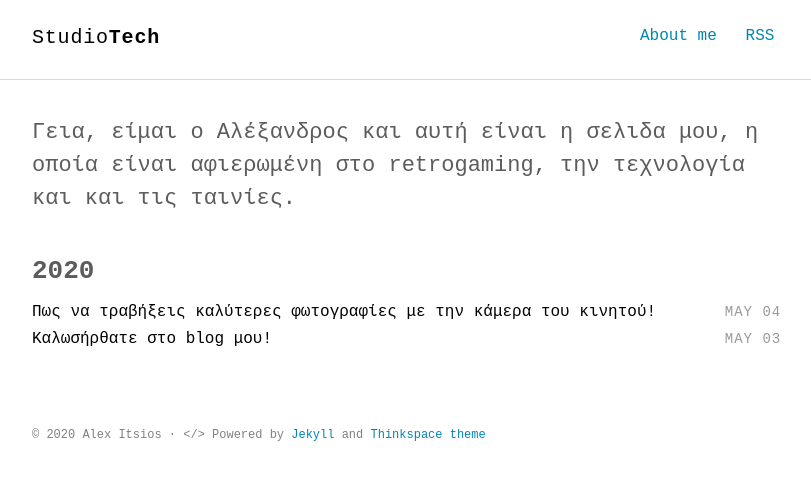
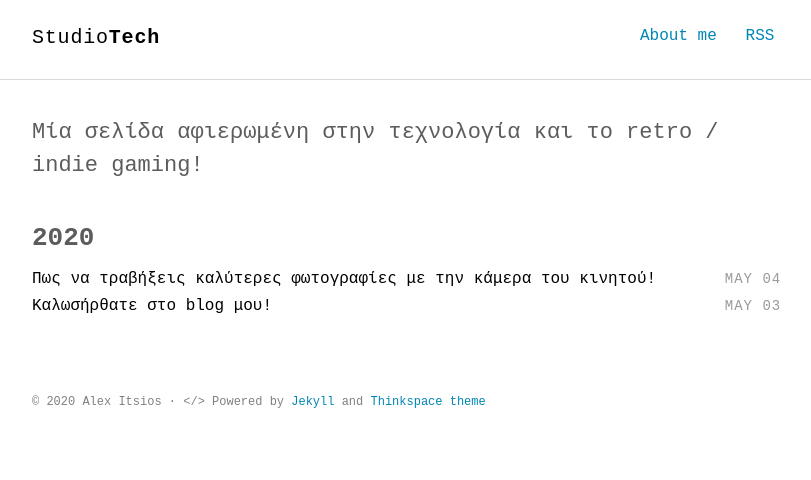
Before and after one commit to alexitsios/site, a Jekyll site: the page built from index.html, in a window 1280 px wide. Shown: the top 480 px of the page, without its empty margins (232-1043 px from the left). Built offline with Jekyll 4.4.1, drawn with Linux system fonts in a browser that asks for light colours; some web fonts are replaced.

Commit message:
Update intro.html

```diff
--- a/_includes/intro.html
+++ b/_includes/intro.html
@@ -1,5 +1,5 @@
 <section class="intro">
   <div class="container">
-    <p class="lead">Γεια, είμαι ο Αλέξανδρος και αυτή είναι η σελιδα μου, η οποία είναι αφιερωμένη στο retrogaming, την τεχνολογία και και τις ταινίες.</p>
+    <p class="lead">Μία σελίδα αφιερωμένη στην τεχνολογία και το retro / indie gaming!</p>
   </div>
 </section>
```
